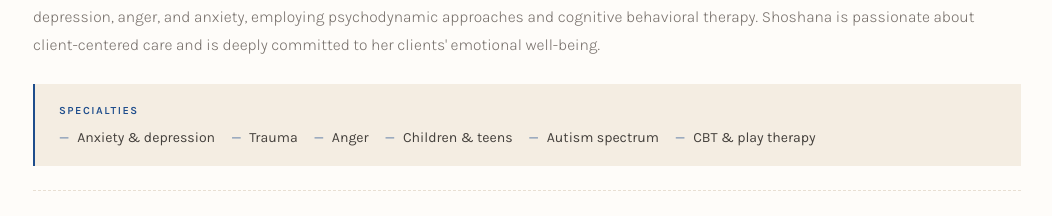
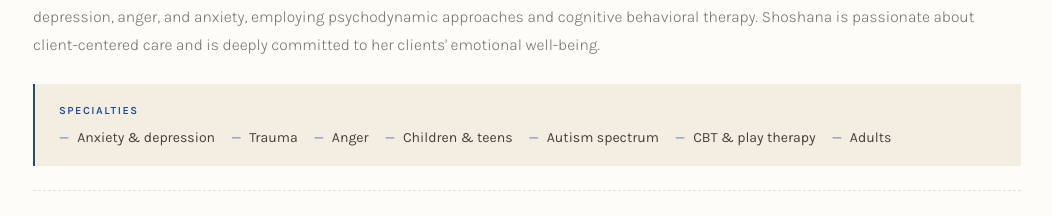
Before and after one commit to jokessenich/Clients-BrightonTherapy, a Next.js app: page /staff in a window 1280 px wide. Shown: the part 5262-5478 px from the top of the page, without its empty margins (113-1165 px from the left). Built offline with nearby package versions, Linux system fonts and the light colour scheme.

Commit message:
Update page.tsx

```diff
--- a/app/staff/page.tsx
+++ b/app/staff/page.tsx
@@ -107,7 +107,7 @@ const TEAM: TeamMember[] = [
       "Her counseling experience includes working with adults struggling with anxiety, anger, and trauma in an outpatient, clinical setting. Additionally, Shoshana has worked with children utilizing Applied Behavior Analysis, focusing on empathy, autonomy, and skill-building for children on the autism spectrum.",
       "In her current Master's level internship, Shoshana works with children and teens navigating anxiety, depression, trauma, and peer relationship issues, utilizing cognitive behavioral therapy and play therapy. In her work with adults, she focuses on trauma-related issues, depression, anger, and anxiety, employing psychodynamic approaches and cognitive behavioral therapy. Shoshana is passionate about client-centered care and is deeply committed to her clients' emotional well-being.",
     ],
-    specialties: ['Anxiety & depression', 'Trauma', 'Anger', 'Children & teens', 'Autism spectrum', 'CBT & play therapy'],
+    specialties: ['Anxiety & depression', 'Trauma', 'Anger', 'Children & teens', 'Autism spectrum', 'CBT & play therapy', 'Adults'],
     personal: 'In her spare time, Shoshana enjoys reading, hiking, spending time with friends and family, and playing with her cat. She looks forward to helping you live a happy, authentic life and is eager to work with you.',
   },
   {
```
